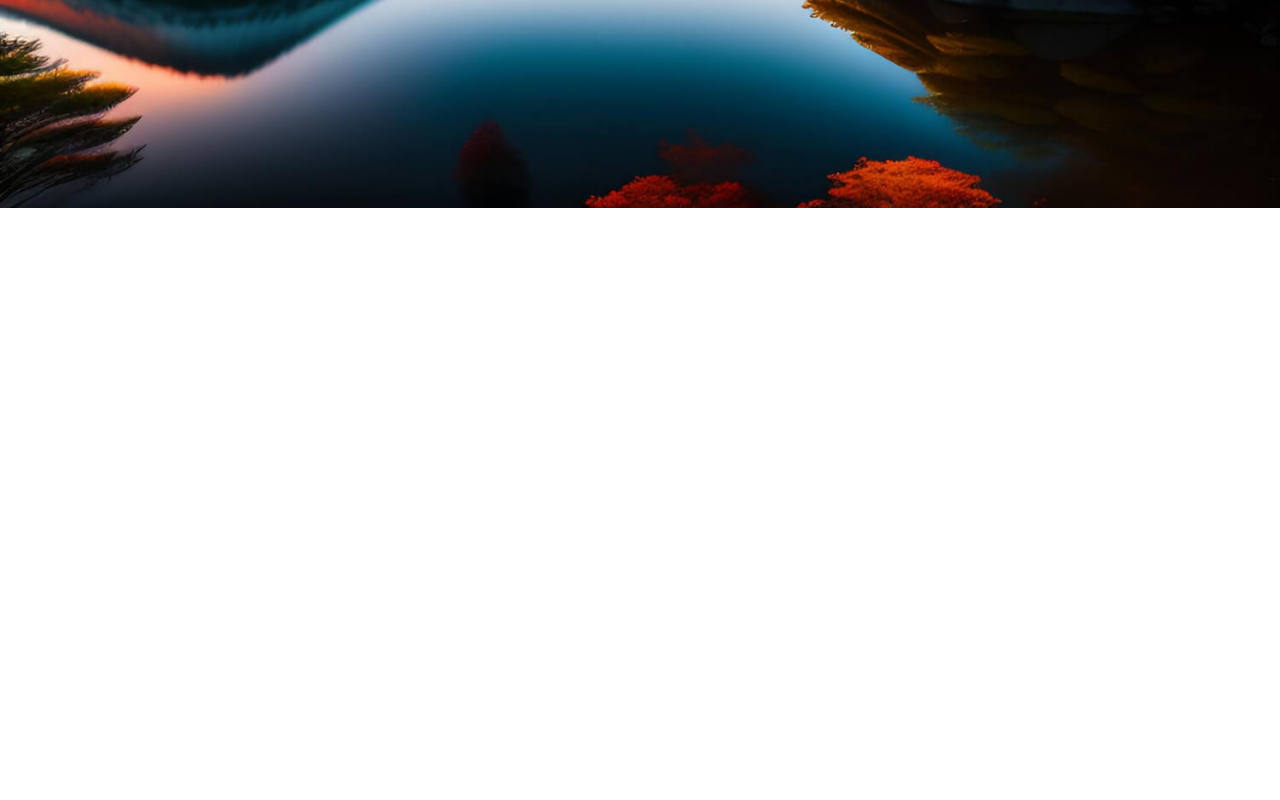
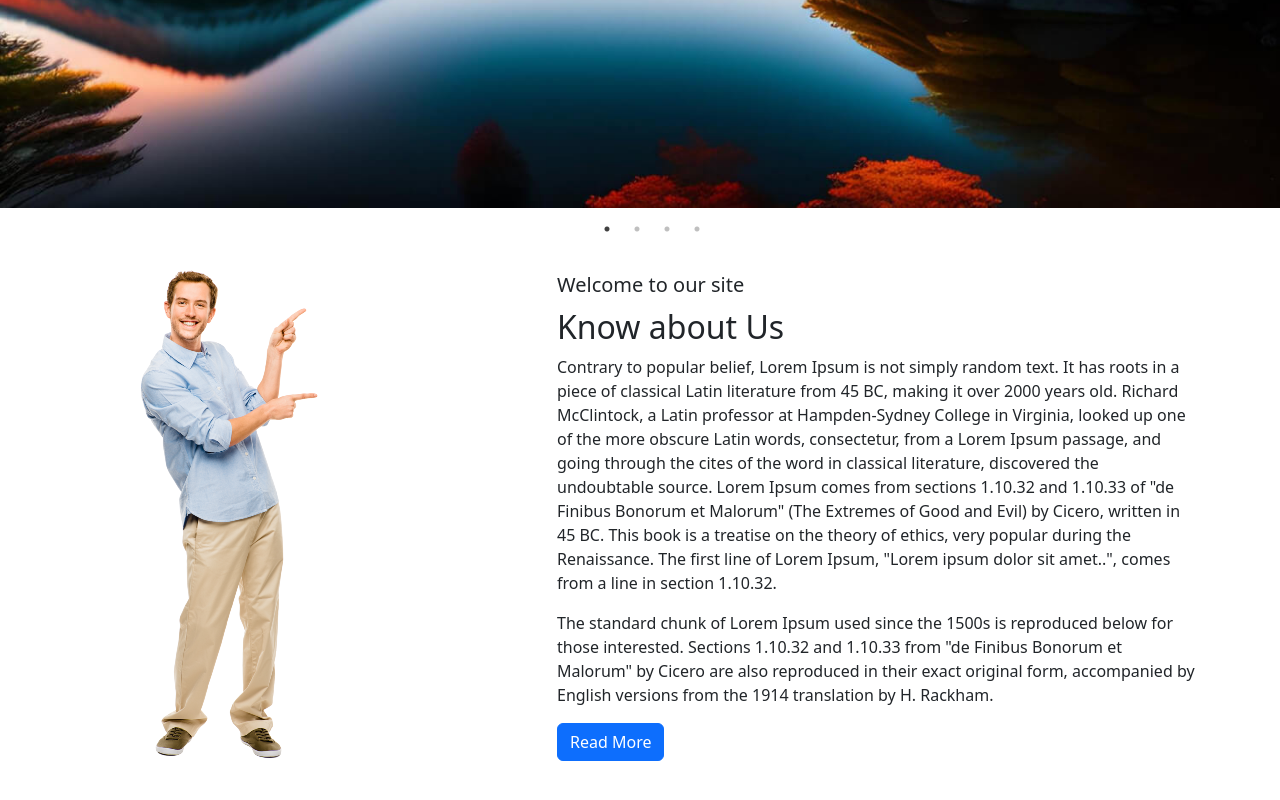
Before and after one commit to MdFarzan/Bizreact, a React (Create React App) app: page / in a window 1280 px wide. Shown: the part 701-1501 px from the top of the page. Before the commit the page ends 915 px from the top, so only its background shows below. Built offline with nearby package versions, Linux system fonts and the light colour scheme.

Commit message:
About us section added

```diff
--- a/src/App.css
+++ b/src/App.css
@@ -1,38 +1,3 @@
 .App {
-  text-align: center;
+  overflow: hidden;
 }
-
-.App-logo {
-  height: 40vmin;
-  pointer-events: none;
-}
-
-@media (prefers-reduced-motion: no-preference) {
-  .App-logo {
-    animation: App-logo-spin infinite 20s linear;
-  }
-}
-
-.App-header {
-  background-color: #282c34;
-  min-height: 100vh;
-  display: flex;
-  flex-direction: column;
-  align-items: center;
-  justify-content: center;
-  font-size: calc(10px + 2vmin);
-  color: white;
-}
-
-.App-link {
-  color: #61dafb;
-}
-
-@keyframes App-logo-spin {
-  from {
-    transform: rotate(0deg);
-  }
-  to {
-    transform: rotate(360deg);
-  }
-}
--- a/src/App.js
+++ b/src/App.js
@@ -1,11 +1,14 @@
 import HeroSlider from "./components/HeroSlider";
 import PrimaryNav from "./components/PrimaryNav";
+import "./App.css";
+import AboutUs from "./components/AboutUs";
 
 function App() {
   return (
-    <div className="App" style={{ overflow: "hidden" }}>
+    <div className="App">
       <PrimaryNav />
       <HeroSlider />
+      <AboutUs />
     </div>
   );
 }
--- /dev/null
+++ b/src/components/AboutUs.js
@@ -0,0 +1,44 @@
+import Container from "react-bootstrap/Container";
+import Row from "react-bootstrap/Row";
+import Col from "react-bootstrap/Col";
+import LeftTitle from "./LeftTitle";
+import Button from "react-bootstrap/Button";
+
+export default function AboutUs() {
+  return (
+    <Container>
+      <section className="mt-2 py-4 py-lg-5">
+        <Row>
+          <Col md={5} className="border-1">
+            <img src="about-us/man-pointing-right.png" className="img-fluid" />
+          </Col>
+          <Col md={7} className="border-1">
+            <LeftTitle title="Know about Us" subtitle="Welcome to our site" />
+            <p>
+              Contrary to popular belief, Lorem Ipsum is not simply random text.
+              It has roots in a piece of classical Latin literature from 45 BC,
+              making it over 2000 years old. Richard McClintock, a Latin
+              professor at Hampden-Sydney College in Virginia, looked up one of
+              the more obscure Latin words, consectetur, from a Lorem Ipsum
+              passage, and going through the cites of the word in classical
+              literature, discovered the undoubtable source. Lorem Ipsum comes
+              from sections 1.10.32 and 1.10.33 of "de Finibus Bonorum et
+              Malorum" (The Extremes of Good and Evil) by Cicero, written in 45
+              BC. This book is a treatise on the theory of ethics, very popular
+              during the Renaissance. The first line of Lorem Ipsum, "Lorem
+              ipsum dolor sit amet..", comes from a line in section 1.10.32.
+            </p>
+            <p>
+              The standard chunk of Lorem Ipsum used since the 1500s is
+              reproduced below for those interested. Sections 1.10.32 and
+              1.10.33 from "de Finibus Bonorum et Malorum" by Cicero are also
+              reproduced in their exact original form, accompanied by English
+              versions from the 1914 translation by H. Rackham.
+            </p>
+            <Button variant="primary">Read More</Button>
+          </Col>
+        </Row>
+      </section>
+    </Container>
+  );
+}
--- /dev/null
+++ b/src/components/LeftTitle.js
@@ -0,0 +1,8 @@
+export default function LeftTitle(props) {
+  return (
+    <div>
+      <p className="lead mb-2">{props.subtitle}</p>
+      <h2>{props.title}</h2>
+    </div>
+  );
+}
```
Also changed, not shown: src/components/CenterTitle.js (added, +8 -0 lines), public/about-us/man-pointing-right.png (added).
